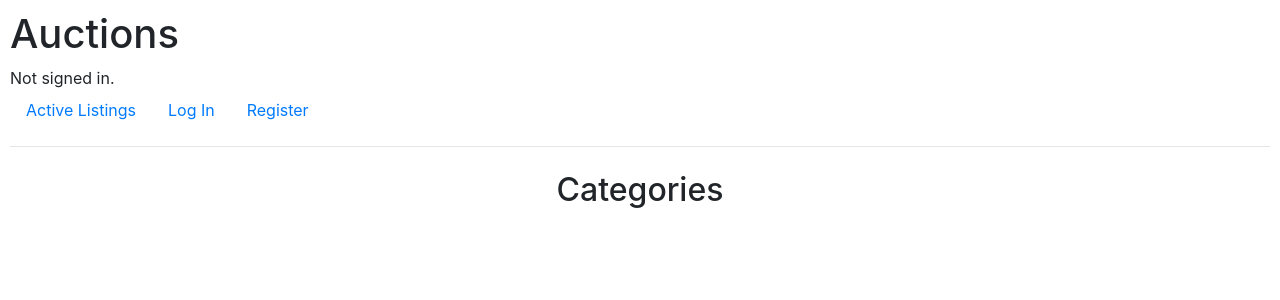
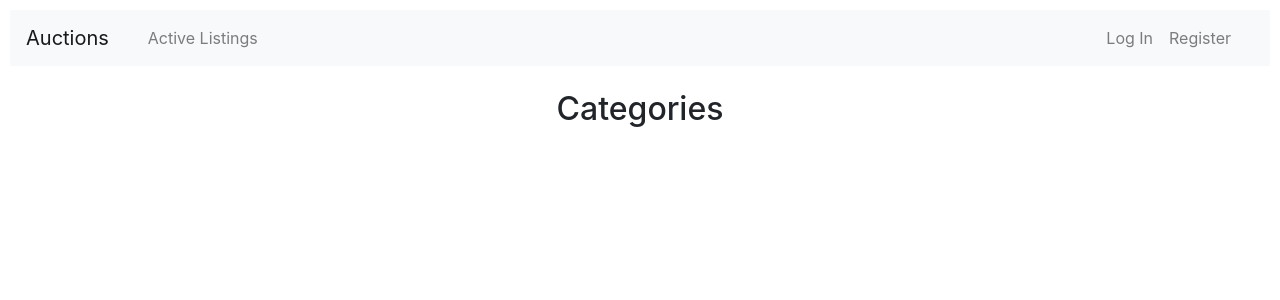
Before and after one commit to kjown/commerce, a Django app: page /categories/ in a window 1280 px wide. Shown: the top 300 px of the page. Run offline with Django 3.2, Linux system fonts and the light colour scheme; data that the repository does not hold is empty; some libraries are stand-ins or nearby versions.

Commit message:
improved user interface

```diff
--- a/auctions/static/auctions/styles.css
+++ b/auctions/static/auctions/styles.css
@@ -9,8 +9,8 @@ body {
 }
 
 .card:hover {
-    transform: translateY(-5px); /* Lifts the card */
-    box-shadow: 0px 4px 15px rgba(0, 0, 0, 0.1); /* Adds shadow */
+    transform: translateY(-5px);
+    box-shadow: 0px 4px 15px rgba(0, 0, 0, 0.1);
 }
 
 .image-container {
@@ -29,3 +29,16 @@ body {
     transform: scale(1.2);
     filter: brightness(90%);
 }
+
+.list-group-item {
+    border: none;
+    padding-left: 0;
+}
+
+ul.list-group {
+    padding-left: 0;
+}
+
+input[type="text"] {
+    box-shadow: 0 1px 3px rgba(0,0,0,0.1);
+}
--- a/auctions/templates/auctions/categories.html
+++ b/auctions/templates/auctions/categories.html
@@ -1,18 +1,25 @@
 {% extends "auctions/layout.html" %}
 
 {% block body %}
+    <div class="container my-4">
+        <div class="d-flex justify-content-center">
+            <h2>Categories</h2>
+        </div>
+    </div>
 
-    <div class="container d-flex justify-content-center my-4">
-        <h2>Categories</h2>
-    </div>
     <div class="container">
-        <ul class="list-group">
-            {% for category in categories %}
-                <li class="list-group-item">
-                    <a href="{% url 'displayCategory' category.name %}">{{ category.name }}</a>
-                </li>
-            {% endfor %}
-        </ul>
+        <div class="row justify-content-center">
+            <div class="col-lg-8">
+                    <ul class="list-group text-center">
+                        {% for category in categories %}
+                            <li class="list-group-item align-items-center">
+                                <a href="{% url 'displayCategory' category.name %}" class="d-block">{{ category.name }}</a>
+                                <span class="badge badge-primary badge-pill">{{ category.listings_count }}</span>
+                            </li>
+                        {% endfor %}
+                    </ul>
+            </div>
+        </div>
     </div>
 
 {% endblock %}
--- a/auctions/templates/auctions/layout.html
+++ b/auctions/templates/auctions/layout.html
@@ -6,22 +6,26 @@
     <title>{% block title %}Auctions{% endblock %}</title>
     <link rel="stylesheet" href="https://stackpath.bootstrapcdn.com/bootstrap/4.4.1/css/bootstrap.min.css" integrity="sha384-Vkoo8x4CGsO3+Hhxv8T/Q5PaXtkKtu6ug5TOeNV6gBiFeWPGFN9MuhOf23Q9Ifjh" crossorigin="anonymous">
     <link href="{% static 'auctions/styles.css' %}" rel="stylesheet">
+    <script src="https://code.jquery.com/jquery-3.6.0.min.js"></script>
+    <script src="https://cdn.jsdelivr.net/npm/@popperjs/core@2.11.6/dist/umd/popper.min.js"></script>
+    <script src="https://stackpath.bootstrapcdn.com/bootstrap/4.4.1/js/bootstrap.min.js"></script>
 </head>
 <body>
-        <script src="{% static 'auctions/js/script.js' %}"></script>
-        <h1>Auctions</h1>
-        <div>
-            {% if user.is_authenticated %}
-                Signed in as <strong>{{ user.username }}</strong>.
-            {% else %}
-                Not signed in.
-            {% endif %}
-        </div>
-        <ul class="nav">
+    <nav class="navbar navbar-expand-lg navbar-light bg-light">
+        <a class="navbar-brand" href="{% url 'index' %}" >Auctions</a>
+        <button class="navbar-toggler" type="button" data-toggle="collapse" data-target="#navbarNav" aria-controls="navbarNav" aria-expanded="false" aria-label="Toggle navigation">
+            <span class="navbar-toggler-icon"></span>
+        </button>
+        <div class="container">
+            <div class="collapse navbar-collapse" id="navbarNav">
+                <ul class="navbar-nav mr-auto">
                     <li class="nav-item">
                         <a class="nav-link" href="{% url 'index' %}">Active Listings</a>
                     </li>
                     {% if user.is_authenticated %}
+                        <li class="nav-item">
+                            <a class="nav-link" href="{% url 'categories' %}">Categories</a>
+                        </li>
                         <li class="nav-item">
                             <a class="nav-link" href="{% url 'create' %}">Create Listing</a>
                         </li>
@@ -31,14 +35,19 @@
                                 <span class="badge badge-pill badge-info">{{ watchlist_count }}</span>
                             </a>
                         </li>
+
+                    {% endif %}
+                </ul>
+                <ul class="navbar-nav ml-auto">
+                    {% if user.is_authenticated %}
                         <li class="nav-item">
-                    <a class="nav-link" href="{% url 'categories' %}">Categories</a>
+                            <span class="navbar-text mr-2">
+                                Signed in as <strong>{{ user.username }}</strong>
+                            </span>
                         </li>
-
                         <li class="nav-item">
                             <a class="nav-link" href="{% url 'logout' %}">Log Out</a>
                         </li>
-
                     {% else %}
                         <li class="nav-item">
                             <a class="nav-link" href="{% url 'login' %}">Log In</a>
@@ -48,7 +57,20 @@
                         </li>
                     {% endif %}
                 </ul>
-        <hr>
+            </div>
+        </div>
+    </nav>
+
+    <!-- <div class="container mt-4">
+        {% if user.is_authenticated %}
+            <div>
+                Signed in as <strong>{{ user.username }}</strong>.
+            </div>
+        {% else %}
+            <div>Not signed in.</div>
+        {% endif %}
+    </div> -->
+
     {% block body %}
     {% endblock %}
 </body>
--- a/auctions/views.py
+++ b/auctions/views.py
@@ -11,11 +11,13 @@ def listing(request, id):
     isListingInWatchlist = request.user in listingData.watchlist.all()
     allComments = Comment.objects.filter(listing=listingData)
     isSeller = request.user.username == listingData.creator.username
+    watchlist_count = request.user.listingWatchlist.count()
     return render(request, "auctions/listing.html", {
         "listing": listingData,
         "isListingInWatchlist": isListingInWatchlist,
         "allComments": allComments,
-        "isSeller": isSeller
+        "isSeller": isSeller,
+        "watchlist_count": watchlist_count,
     })
 
 def closeAuction(request, id):
@@ -103,40 +105,46 @@ def addWatchlist(request, id):
 def index(request):
     activeListings = Listing.objects.filter(isActive=True)
     allCategories = Category.objects.all()
-    watchlist_count = request.user.listingWatchlist.count()
+    # watchlist_count = request.user.listingWatchlist.count()
     return render(request, "auctions/index.html", {
         "listings": activeListings,
         "categories": allCategories,
-        "watchlist_count": watchlist_count,
+        # "watchlist_count": watchlist_count,
     })
 
 def displayCategory(request, category_name):
     category = Category.objects.get(name=category_name)
     activeListings = Listing.objects.filter(isActive=True, category=category)
     allCategories = Category.objects.all()
+    # watchlist_count = request.user.listingWatchlist.count()
     return render(request, "auctions/category_listing.html", {
         "listings": activeListings,
-        "categories": category
+        "categories": category,
+        # "watchlist_count": watchlist_count,
     })
 
 def categories(request):
     allCategories = Category.objects.all()
+    # watchlist_count = request.user.listingWatchlist.count()
     return render(request, "auctions/categories.html", {
-        "categories": allCategories
+        "categories": allCategories,
+        # "watchlist_count": watchlist_count,
     })
 
 
 def createListing(request):
+    watchlist_count = request.user.listingWatchlist.count()
+
     if request.method == "GET":
         allCategories = Category.objects.all()
         return render(request, "auctions/create.html", {
-            "categories": allCategories
+            "categories": allCategories,
         })
     else:
-        # Get data from the form
+       # Get data from the form
         title = request.POST["title"]
         description = request.POST["description"]
-        imageurl = request.POST["imageurl"]
+        imageurl = request.POST.get("imageurl", None)
         starting_price = request.POST["starting_price"]
         category = request.POST["category"]
 
```
Also changed, not shown: auctions/templates/auctions/create.html (+15 -8 lines), auctions/templates/auctions/listing.html (+6 -4 lines), auctions/templates/auctions/login.html (+12 -7 lines), auctions/templates/auctions/register.html (+16 -9 lines). Lines whose indentation alone changed are shown as unchanged.
